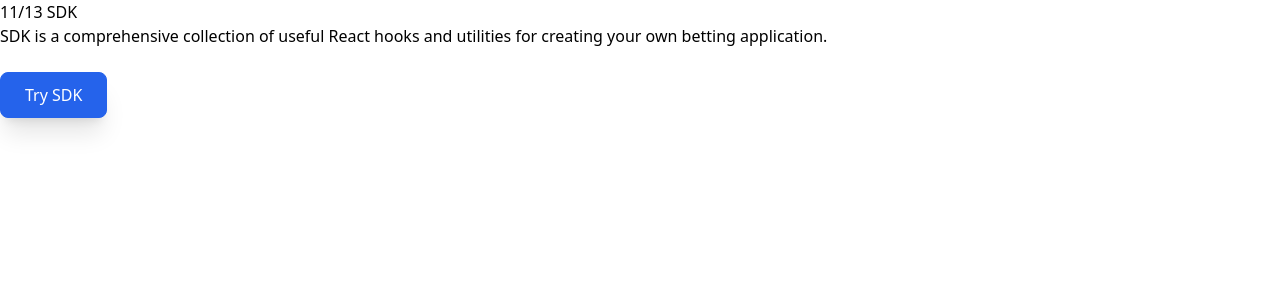
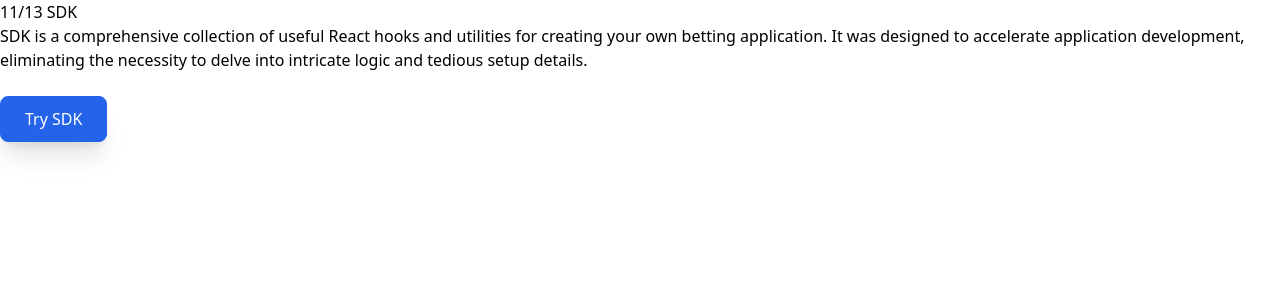
Before and after one commit to Azuro-protocol/gem-docs, a Next.js app: page /releases/8-sdk in a window 1280 px wide. Shown: the top 300 px of the page. Built offline with nearby package versions, Linux system fonts and the light colour scheme.

Commit message:
sdk release notes

```diff
--- a/pages/releases/8-sdk.mdx
+++ b/pages/releases/8-sdk.mdx
@@ -2,7 +2,7 @@ import { Button } from 'components'
 
 # 11/13 SDK
 
-SDK is a comprehensive collection of useful React hooks and utilities for creating your own betting application.
+SDK is a comprehensive collection of useful React hooks and utilities for creating your own betting application. It was designed to accelerate application development, eliminating the necessity to delve into intricate logic and tedious setup details.
 
 <Button
   className="mt-6"
```
